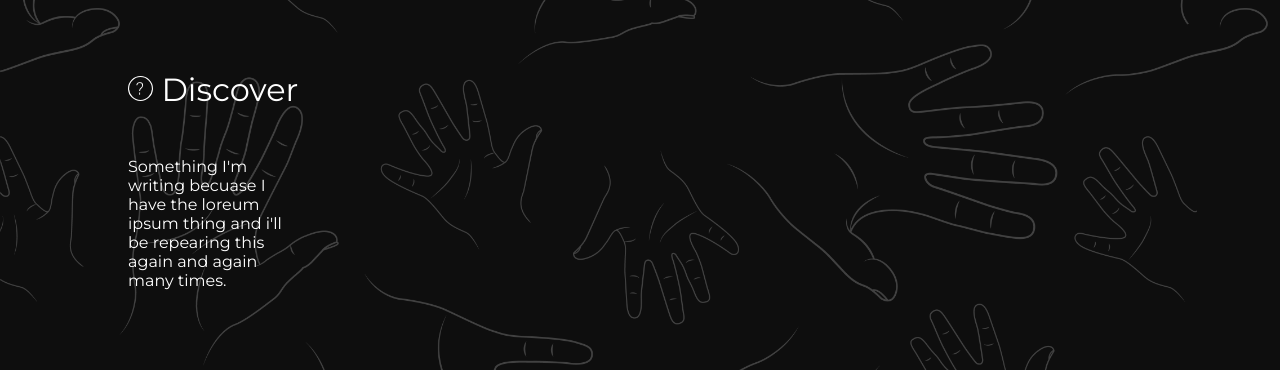
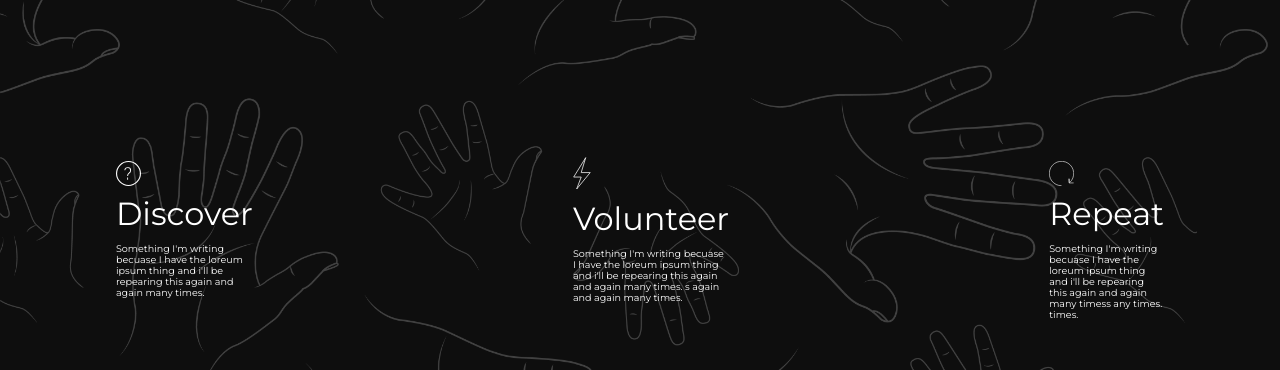
Before and after one commit to AdonayDereje/volunteer_matching, a React (Create React App) app: page / in a window 1280 px wide. Shown: the part 3213-3583 px from the top of the page. Built offline with nearby package versions, Linux system fonts and the light colour scheme.

Commit message:
emailUs update 2

```diff
--- a/src/App.css
+++ b/src/App.css
@@ -330,13 +330,13 @@
 .contactUs--container {
   background-size: contain;
   padding: 0;
-  height: 61.7rem;
+  height: 65rem;
   display: flex;
   flex-direction: column;
 }
 
 .contactUs-bg-pattern{
-  width: 62.55rem;
+  width: 65.6rem;
   position: absolute;
   right: 0;
   transform: rotate(180deg);
@@ -379,20 +379,30 @@
 .emailUs-container {
   background: url(review-bg.png) top left repeat, rgb(14, 14, 14) no-repeat;
   background-size: contain;
-  margin-top: 6rem;
+  margin-top: 4rem;
   display: flex;
-  padding-top: 6rem;
-  padding-left: 8rem;
+  flex-direction: row;
+  padding-top: 10rem;
+  justify-content: center;
+}
+
+.emailUs-element {
+  flex-direction: row;
+  margin-left: 10rem;
+  margin-right: 10rem;
+  height: 12rem;
 }
 
 .emailUs-mainText {
   font-size: 2rem;
   font-weight:500;
   color:white;
-
+  margin-bottom: 0;
+  flex-direction: column;
 }
 
 .emailUs-subText {
+  font-size: 0.6rem;
   color:white;
   max-width: 10rem;
 }
--- a/src/components/EmailUs.js
+++ b/src/components/EmailUs.js
@@ -6,12 +6,18 @@ import Discover from '../discover.svg'
 function EmailUs (){
     return (
         <div className="review-container emailUs-container">
-            <h3 className="emailUs-mainText"><img src={Discover} width="25px" alt=""/> Discover</h3>
-            <p className="emailUs-subText">Something I'm writing becuase I have the loreum ipsum thing and i'll be repearing this again and again many times.</p>
-            {/* <h3 className="emailUs-mainText"><img src={Volunteer} width="18px" alt=""/> Volunteer</h3>
-            <p className="emailUs-subText">Something I'm writing becuase I have the loreum ipsum thing and i'll be repearing this again and again many times. s again and again many times.</p>
-            <h3 className="emailUs-mainText"><img src={Repeat} width="25px" alt=""/> Repeat</h3>
-            <p className="emailUs-subText">Something I'm writing becuase I have the loreum ipsum thing and i'll be repearing this again and again many timess any times. times.</p> */}
+            <div className="emailUs-element">
+                <h3 className="emailUs-mainText"><img src={Discover} width="25px" alt=""/> Discover</h3>
+                <p className="emailUs-subText">Something I'm writing becuase I have the loreum ipsum thing and i'll be repearing this again and again many times.</p>
+            </div>
+            <div className="emailUs-element">
+                <h3 className="emailUs-mainText"><img src={Volunteer} width="18px" alt=""/> Volunteer</h3>
+                <p className="emailUs-subText">Something I'm writing becuase I have the loreum ipsum thing and i'll be repearing this again and again many times. s again and again many times.</p>
+            </div>
+            <div className="emailUs-element">
+                <h3 className="emailUs-mainText"><img src={Repeat} width="25px" alt=""/> Repeat</h3>
+                <p className="emailUs-subText">Something I'm writing becuase I have the loreum ipsum thing and i'll be repearing this again and again many timess any times. times.</p>
+            </div>
         </div>
 
 
```
